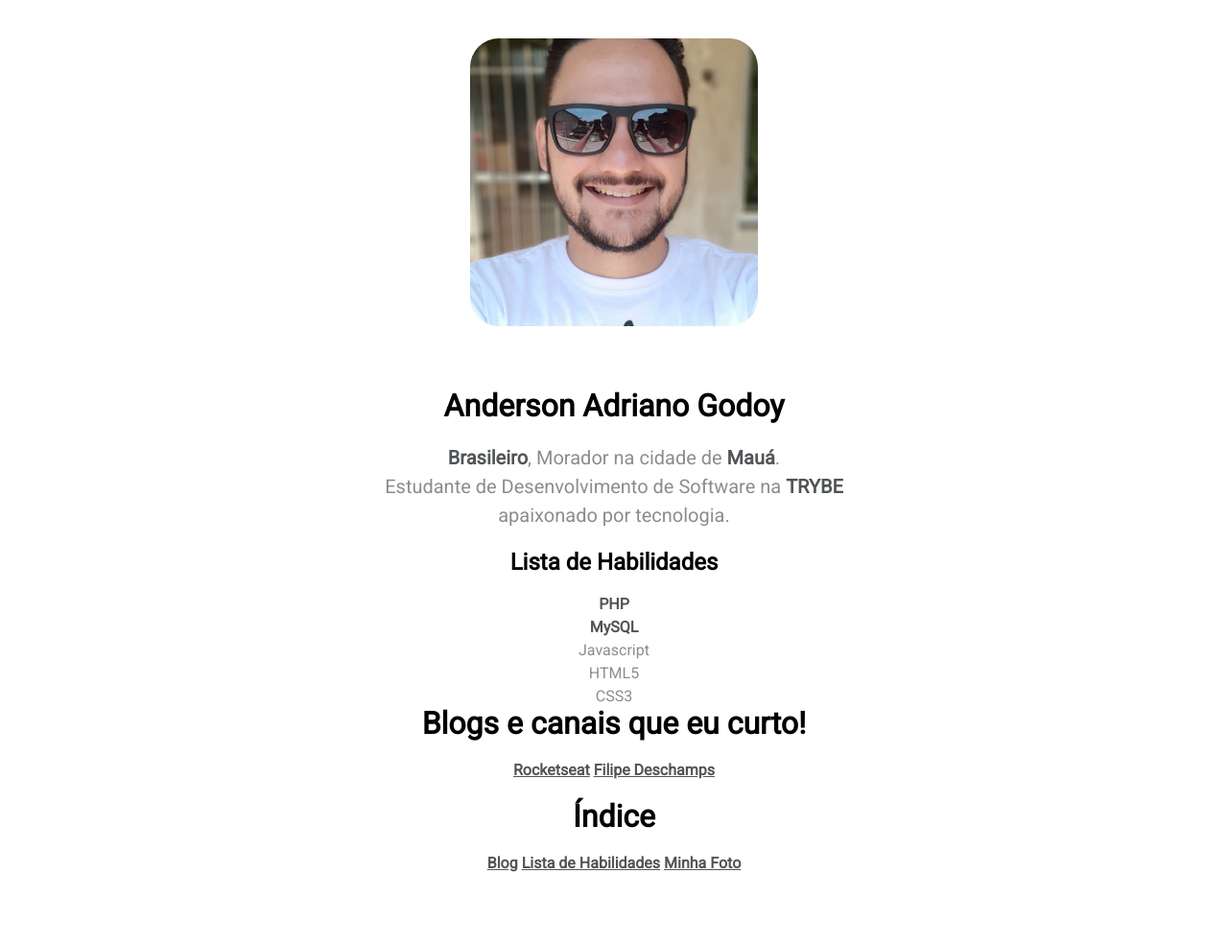
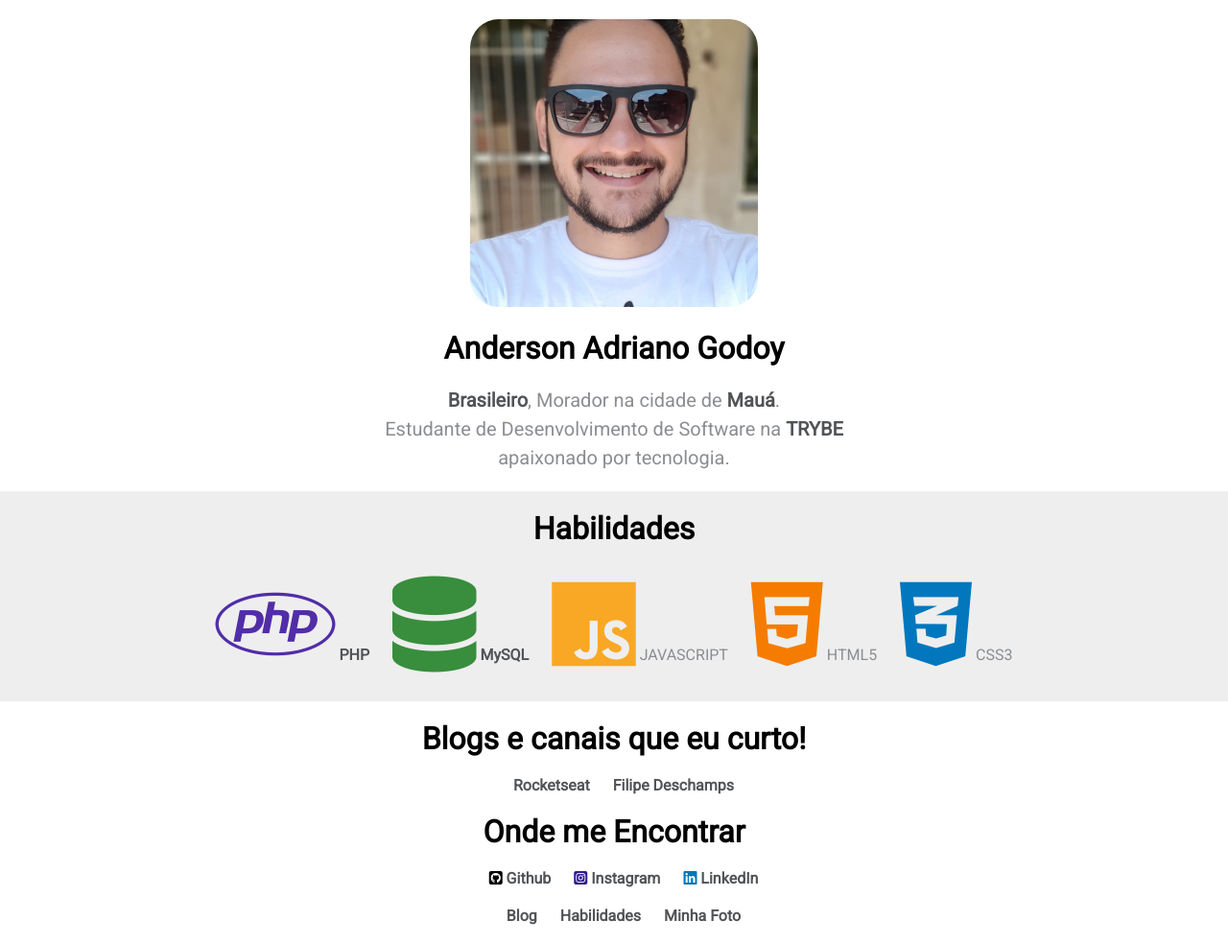
Before and after one commit to AndersonAGodoy/Portfolio, a plain HTML site: page index.html in a window 1280 px wide. Shown: the whole page at 96% size. Before the commit the page ends 929 px from the top, so only its background shows below. Drawn offline with Linux system fonts and the light colour scheme.

Commit message:
modify style of index.html

```diff
--- a/index.html
+++ b/index.html
@@ -3,31 +3,40 @@
     <head>
         <title>Portfólio Anderson Godoy</title>
         <link rel="stylesheet" href="style.css">
+        <script src="https://kit.fontawesome.com/03404c6517.js" crossorigin="anonymous"></script>
     </head>
     <body>
 
         <img id="my-photo" src="anderson.jpg" alt="Foto Anderson Godoy"/>
         <h1 id="name">Anderson Adriano Godoy</h1>
         <p id="info"><strong>Brasileiro</strong>, Morador na cidade de <strong>Mauá</strong>. <br>Estudante de Desenvolvimento de Software na <strong>TRYBE</strong> <br>apaixonado por tecnologia.</p>
-
-        <h2>Lista de Habilidades</h2>
-        <ul>
-            <li><strong>PHP</strong></li>
-            <li><strong>MySQL</strong></li>
-            <li>Javascript</li>
-            <li>HTML5</li>
-            <li>CSS3</li>
-        </ul>
-
+        <div class="habilities">
+            <div class="container">
+                <h1>Habilidades</h1>
+                <ul>
+                    <li> <i class="fab fa-php"></i> <strong>PHP</strong></li>
+                    <li><i class="fas fa-database"></i> <strong>MySQL</strong></li>
+                    <li><i class="fab fa-js"></i> JAVASCRIPT</li>
+                    <li><i class="fab fa-html5"></i> HTML5 </li>
+                    <li><i class="fab fa-css3-alt"></i> CSS3</li>
+                </ul>
+            </div>
+        </div>
         <h1 id="blogs_link">Blogs e canais que eu curto!</h1>
         <div class="blogs">
             <a href="https://blog.rocketseat.com.br/" target="_blank">Rocketseat</a>
             <a href="https://www.youtube.com/channel/UCU5JicSrEM5A63jkJ2QvGYw" target="_blank">Filipe Deschamps</a>
         </div>
-        <h1>Índice</h1>
+
+        <div class="social blogs">
+            <h1>Onde me Encontrar</h1>
+            <a href="https://github.com/AndersonAGodoy"><i class="fab fa-github-square"></i> Github</a>
+            <a href="https://www.instagram.com/andersonadriano.godoy/"> <i class="fab fa-instagram-square"></i> Instagram</a>
+            <a href="https://www.linkedin.com/in/anderson-godoy-3639986b/"> <i class="fab fa-linkedin"></i> LinkedIn</a>
+        </div>
         <div class="indice blogs">
             <a href="#blogs_link">Blog</a>
-            <a href="#blogs_link">Lista de Habilidades</a>
+            <a href="#blogs_link">Habilidades</a>
             <a href="#my-photo" >Minha Foto</a>
         </div>
     </body>
--- a/style.css
+++ b/style.css
@@ -16,6 +16,7 @@ p {
     text-align: center;
     font-size: 20px;
     line-height: 30px;
+    margin-bottom: 20px;
 }
 
 h2 {
@@ -34,9 +35,12 @@ strong {
 }
 
 a {
+    text-decoration: none;
     color:#515457!important;
     font-weight: bold;
+    padding-left: 20px;
 }
+
 
 img {
     position: relative;
@@ -44,19 +48,100 @@ img {
     left: 50%;
     transform: translateX(-50%);
     border-radius: 30px;
-    margin-top: 40px;
+    margin-top: 20px;
     margin-bottom: 20px;
 }
 
+.container {
+    position: relative;
+    left: 50%;
+    transform: translateX(-50%);
+    max-width: 1024px;
+    text-align: center;
+}
+
+.habilities {
+    width: 100%;
+    background-color: #EEE;
+    border-bottom: 20px;
+}
+
+.habilities h1 {
+    padding-top: 20px;
+}
+
+.habilities ul {
+    padding: 30px;
+    list-style: none;
+
+
+}
+
+.habilities ul li {
+    display:inline;
+    margin-left: 20px;
+}
+
+.habilities ul li:first-child{
+    margin-left: 0;
+}
+
+.fa-js, .fa-html5, .fa-css3-alt, .fa-database, .fa-php {
+    font-size: 100px;
+}
+
+.fa-js {
+    color: #f9a825!important;
+}
+
+
+.fa-html5 {
+    color: #f57c00;
+}
+
+.fa-css3-alt {
+    color: #0277bd;
+}
+
+.fa-database {
+    color: #388e3c;
+}
+
+.fa-php {
+    color: #512da8;
+}
+
+.fa-github-square {
+    color: #000;
+}
+
+.fa-linkedin {
+    color: #0277B5;
+}
+
+.fa-instagram-square {
+    color: #311b92;
+}
+
+.social h1 {
+    margin-bottom: 20px;
+}
+
+#blogs_link{
+    margin-top: 20px;
+}
+
+
 #name {
     color: #000;
-    margin-top: 40px;
+    /* margin-top: 20px; */
     margin-bottom: 20px;
 }
 
 #info {
     color: #8a8d91;
 }
+
 
 #photo,
 .blogs {
```
